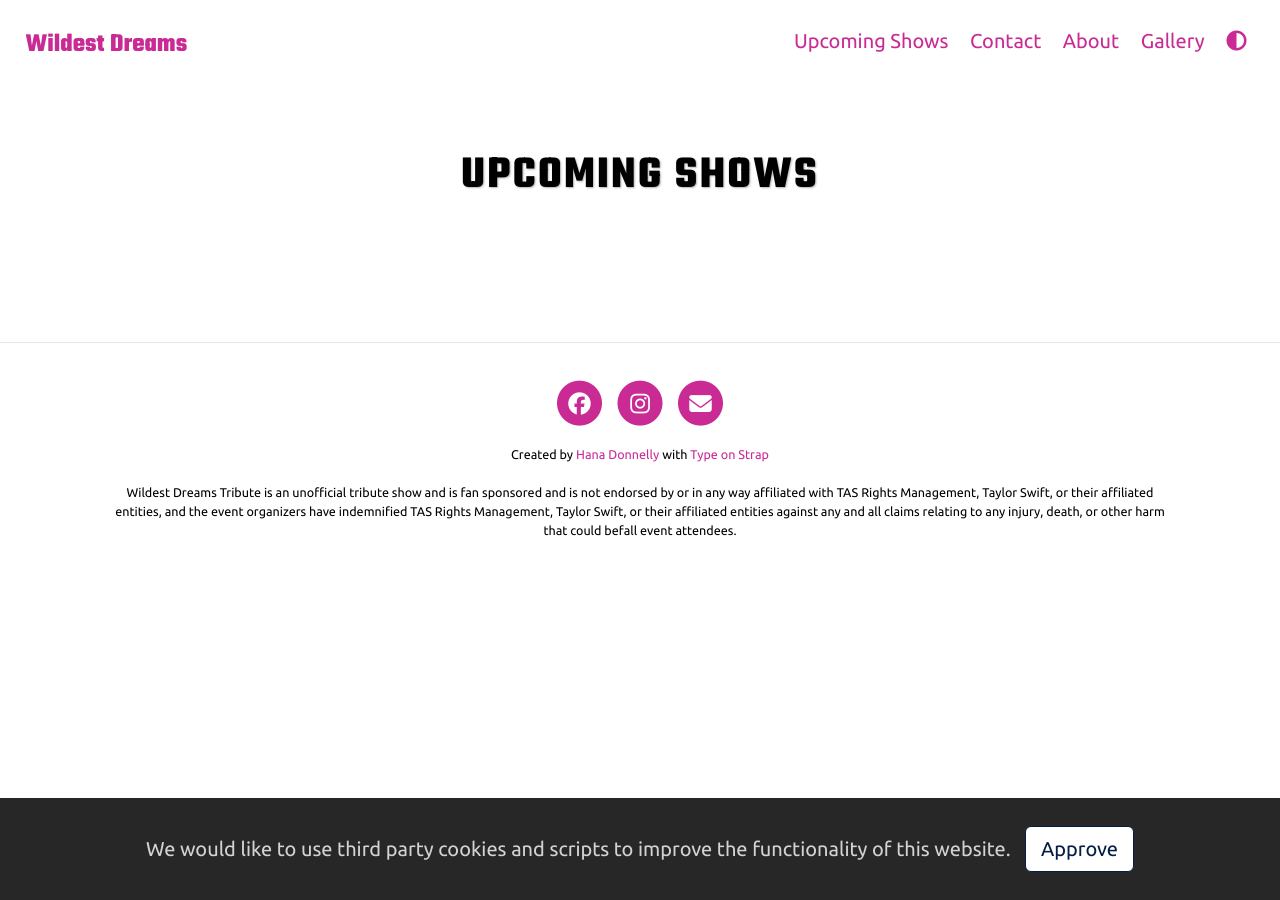
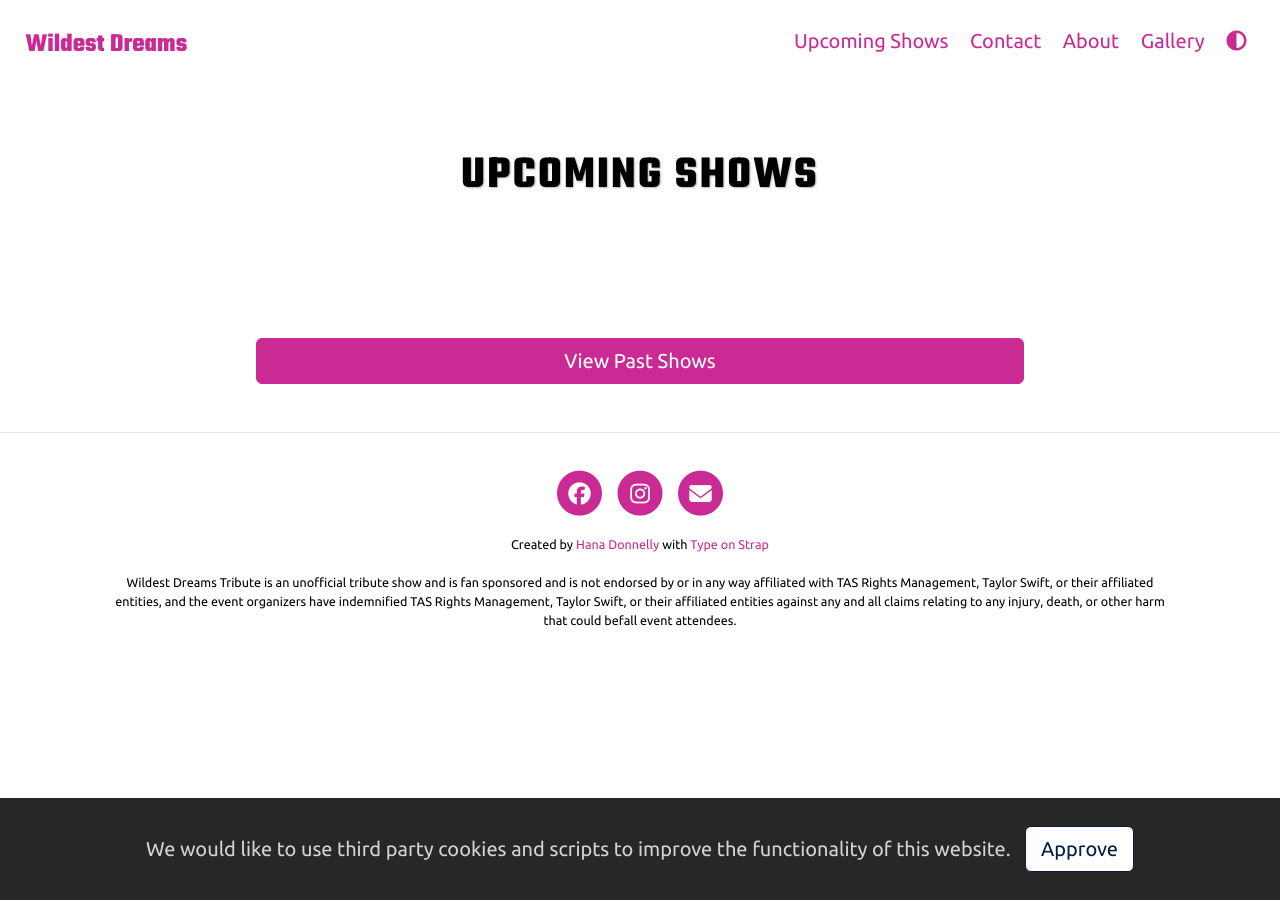
Before and after one commit to hanaEdonnelly/WildestDreams, a Jekyll site: the page built from pages/shows.html, in a window 1280 px wide. Built offline with Jekyll 4.4.1, drawn with Linux system fonts in a browser that asks for light colours.

Commit message:
Previous shows button

```diff
--- a/pages/shows.html
+++ b/pages/shows.html
@@ -7,3 +7,12 @@
 ---
 
 {% include shows.liquid %}
+
+<br>
+<div class="button-container">
+    <a class="button-inverse" onclick="document.getElementById('past-shows').style.display='block'">View Past Shows</a>
+</div>
+
+<div id="past-shows" style="display:none; margin-top: 2rem;">
+    {% include past-shows.liquid %}
+</div>
```
